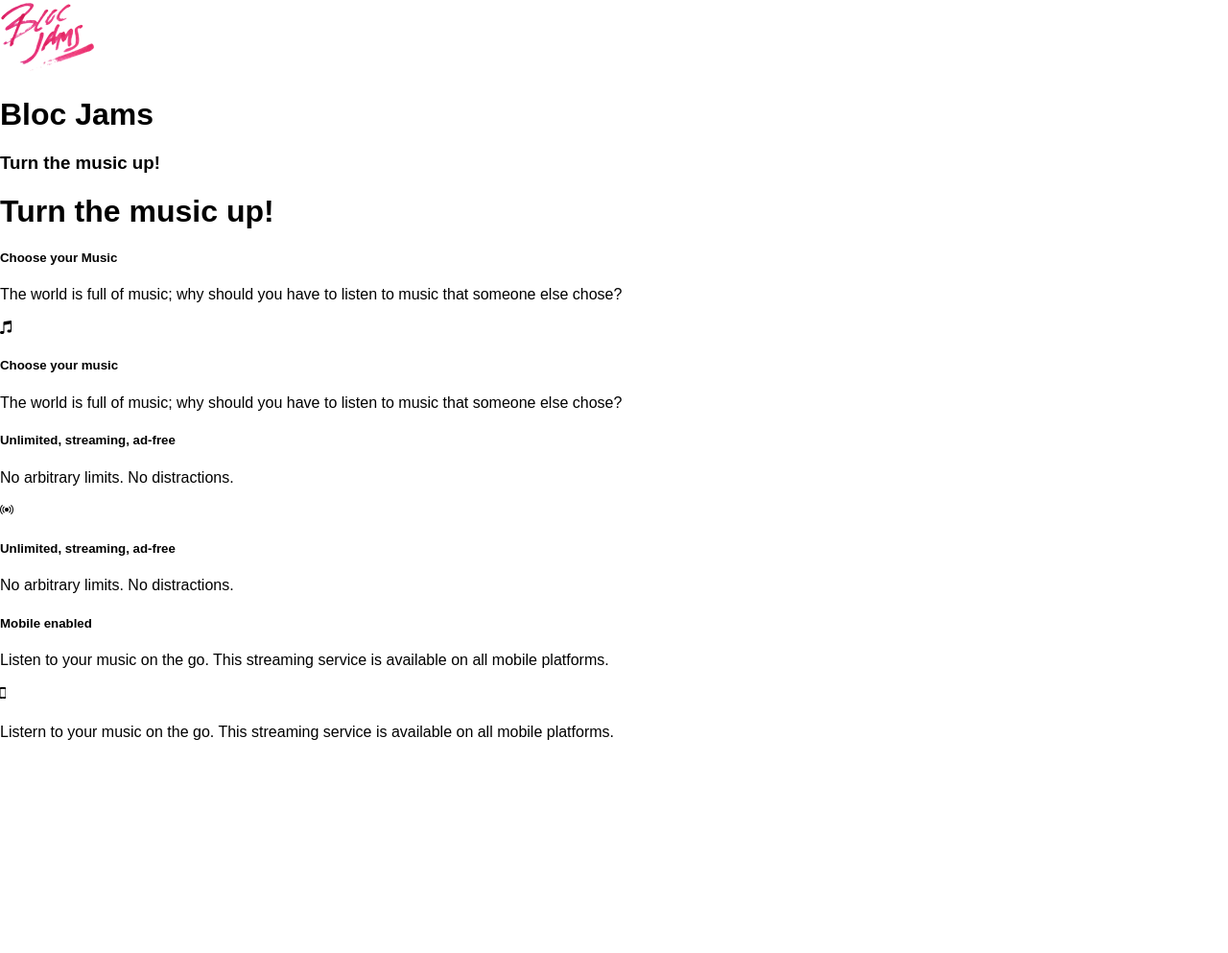
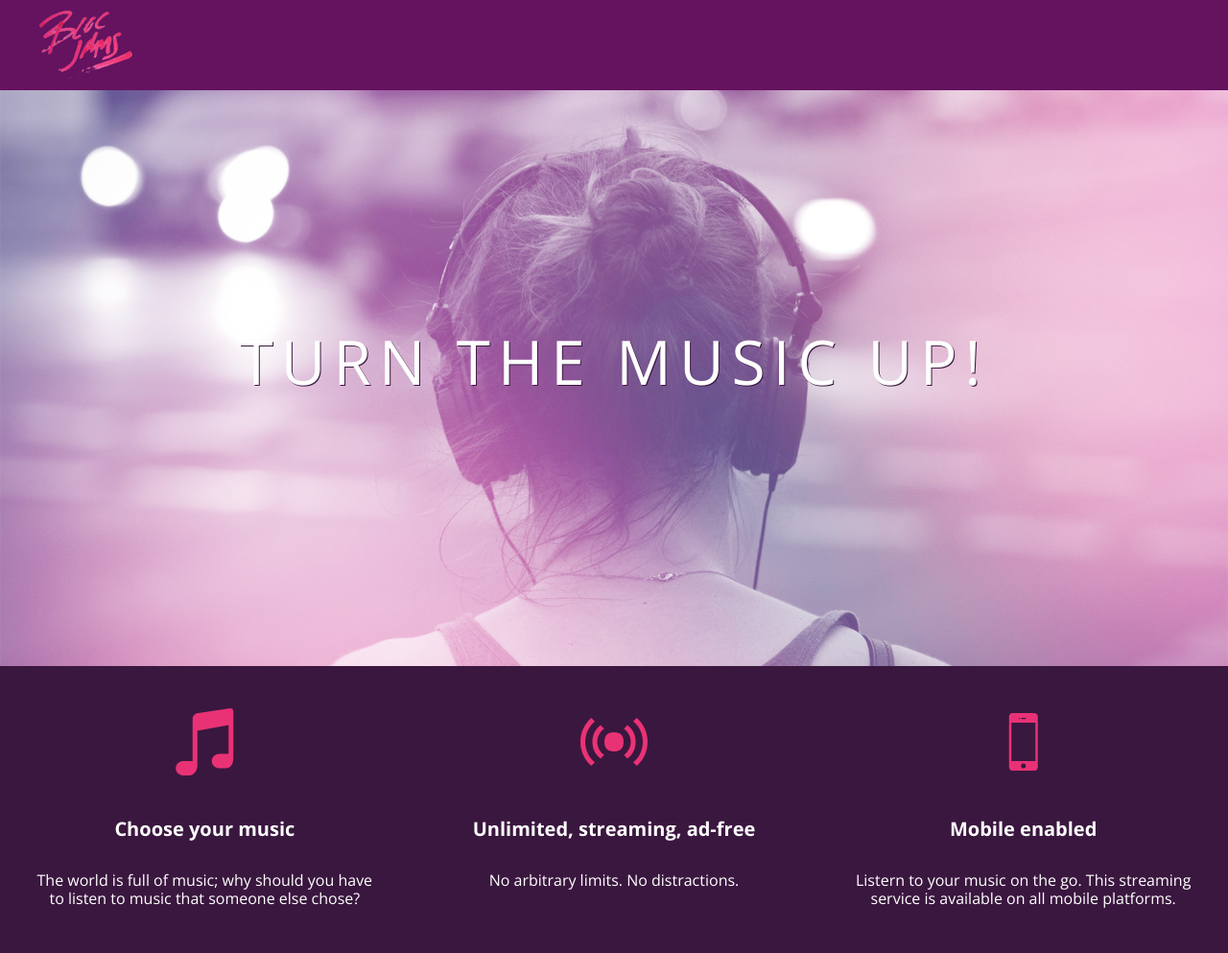
Before and after one commit to ganapoop/bloc-jams, a plain HTML site: page index.html in a window 1280 px wide. Shown: the whole page at 96% size. Before the commit the page ends 800 px from the top, so only its background shows below. Drawn offline with nearby package versions, Linux system fonts and the light colour scheme.

Commit message:
Fixed HTML layout.  Removed unused title.

```diff
--- a/index.html
+++ b/index.html
@@ -8,45 +8,31 @@
         <link rel="stylesheet" type="text/css" href="styles/main.css">
     </head>
 
-    <body>
     <body class="landing">
-        <nav> <!-- nav bar -->
         <nav class="navbar"> <!-- nav bar -->
             <img src="assets/images/bloc_jams_logo.png" alt="bloc jams logo" class="logo">
         </nav>
-    <section><!-- hero content -->
+        <!-- hero content -->
         <section class="hero-content">
-            <h1>Bloc Jams</h1>
-            <h3>Turn the music up!</h3>
             <h1 class="hero-title">Turn the music up!</h1>
         </section>
-    <section> <!-- selling points -->
-        <div>
-            <h5>Choose your Music</h5>
-            <p>The world is full of music; why should you have to listen to music that someone else chose?</p>
         <section class="selling-points"><!-- selling points -->
             <div class="point">
                 <span class="ion-music-note"></span>
                 <h5 class="point-title">Choose your music</h5>
                 <p class="point-description">The world is full of music; why should you have to listen to music that someone else chose?</p>
             </div>
-        <div>
-            <h5>Unlimited, streaming, ad-free</h5>
-            <p>No arbitrary limits. No distractions.</p>
             <div class="point">
                 <span class="ion-radio-waves"></span>
                 <h5 class="point-title">Unlimited, streaming, ad-free</h5>
                 <p class="point-description">No arbitrary limits. No distractions.</p>
             </div>
-        <div>
-            <h5>Mobile enabled</h5>
-            <p>Listen to your music on the go. This streaming service is available on all mobile platforms.</p>
             <div class="point">
                 <span class="ion-iphone"></span>
-            <h5 class="point-title"></h5>
+                <h5 class="point-title">Mobile enabled</h5>
                 <p class="point-description">Listern to your music on the go. This streaming service is available on all mobile platforms.</p>
             </div>
-    </div>
+        </section>
 
     </body>
 
--- a/styles/main.css
+++ b/styles/main.css
@@ -0,0 +1,77 @@
+html {
+    height: 100%;
+    font-size: 100%
+}
+
+body{
+    font-family: 'Open Sans';
+    color: white;
+    min-height: 100%;
+}
+
+body.landing {
+    background-color: rgb(58, 23, 63);
+}
+
+.navbar {
+    padding: 0.5rem;
+    background-color: rgb(101, 18, 95);
+}
+
+.navbar .logo {
+    position: relative;
+    left: 2rem;
+}
+
+.hero-content{
+    position: relative;
+    min-height: 600px;
+    background-image: url(../assets/images/bloc_jams_bg.jpg);
+    background-repeat: no-repeat;
+    background-position: center center;
+    background-size: cover;
+}
+
+.hero-content .hero-title{
+    position: absolute;
+    top: 40%;
+    -webkit-transform: translateY(-50%);
+    -moz-transform: translateY(-50%);
+    -ms-transform: translateY(-50%);
+    transform: translateY(-50%);
+    width: 100%;
+    text-align: center;
+    font-size: 4rem;
+    font-weight: 300;
+    text-transform: uppercase;
+    letter-spacing: 0.5rem;
+    text-shadow: 1px 1px 0px rgb(58,23,63);
+}
+
+.selling-points {
+    position: relative;
+    display: table;
+    width: 100%;
+    -webkit-box-sizing: border-box;
+    -moz-box-sizing: border-box;
+    box-sizing: border-box; /
+}
+
+.point {
+    display: table-cell;
+    position: relative;
+    width: 33.3%;
+    padding: 2rem;
+    text-align: center;
+}
+
+.point .point-title {
+    font-size: 1.25rem;
+}
+
+.ion-music-note,
+.ion-radio-waves,
+.ion-iphone {
+    color: rgb(233,50,117);
+    font-size: 5rem;
+}
```
Lines whose indentation alone changed are shown as unchanged.
